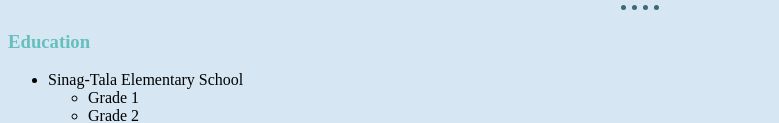
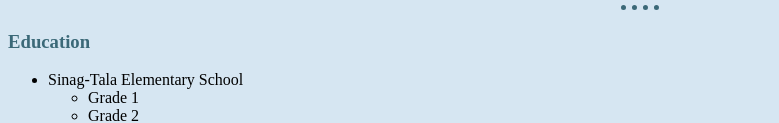
Before and after one commit to p-retsel/cv, a plain HTML site: page index.html in a window 1280 px wide. Shown: the part 282-405 px from the top of the page, without its empty margins (0-779 px from the left). Drawn offline with Linux system fonts and the light colour scheme.

Commit message:
Modified H3 style.

```diff
--- a/css/styles.css
+++ b/css/styles.css
@@ -11,10 +11,6 @@ hr {
   width: 3%
 }
 
-h1{
+h1, h3{
   color: #3b6978;
 }
-
-h3{
-  color: #66bfbf;
-}
```
